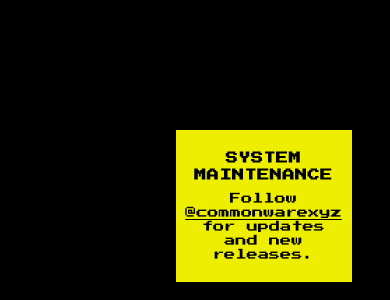
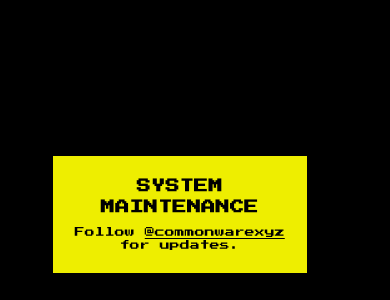
Before and after one commit to commonwarexyz/battleware, a React (Vite) app in the folder website/: page / in a window 390 px wide. Shown: the part 544-844 px from the top of the page. Built offline with nearby package versions, Linux system fonts and the light colour scheme.

Commit message:
improve mobile perf

```diff
--- a/website/src/components/MaintenancePage.jsx
+++ b/website/src/components/MaintenancePage.jsx
@@ -192,20 +192,20 @@ const MaintenancePage = () => {
     >
       <div
         ref={logoRef}
-        className="absolute max-w-[11rem] rounded-none border-4 px-4 py-4 shadow-[0_0_20px_rgba(255,255,255,0.15)] transition-opacity hover:opacity-95 sm:max-w-[16rem] sm:px-6 sm:py-6 md:max-w-[20rem] animate-dvd-glow cursor-pointer select-none"
+        className="absolute w-[65vw] max-w-[18rem] rounded-none border-4 px-4 py-4 shadow-[0_0_20px_rgba(255,255,255,0.15)] transition-opacity hover:opacity-95 sm:w-auto sm:max-w-[20rem] sm:px-6 sm:py-6 md:max-w-[22rem] animate-dvd-glow cursor-pointer select-none"
         style={{ '--dvd-color': color, backgroundColor: color, borderColor: color }}
         onClick={handleLogoClick}
       >
         <div className="flex flex-col items-center text-center leading-tight text-black">
-          <p className="text-sm font-bold uppercase tracking-wider sm:text-2xl md:text-3xl">
+          <p className="text-base font-bold uppercase tracking-wide sm:text-2xl md:text-3xl">
             SYSTEM MAINTENANCE
           </p>
-          <p className="mt-2 text-[0.7rem] sm:mt-4 sm:text-base">
+          <p className="mt-2 text-xs leading-snug sm:mt-4 sm:text-sm">
             Follow{' '}
             <span className="underline transition-opacity duration-150 hover:opacity-80">
               @commonwarexyz
             </span>{' '}
-            for updates and new releases.
+            for updates.
           </p>
         </div>
       </div>
```
